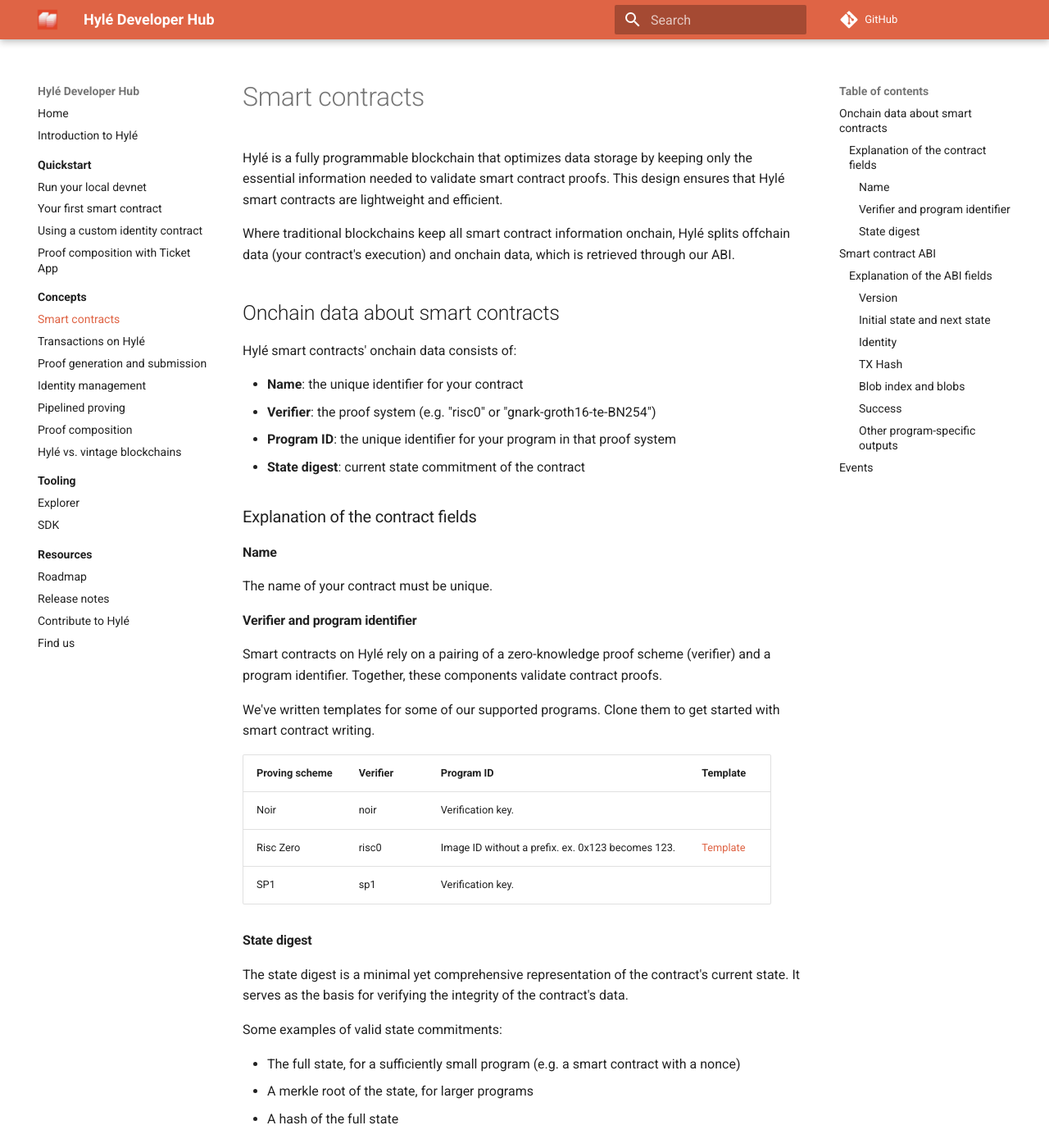
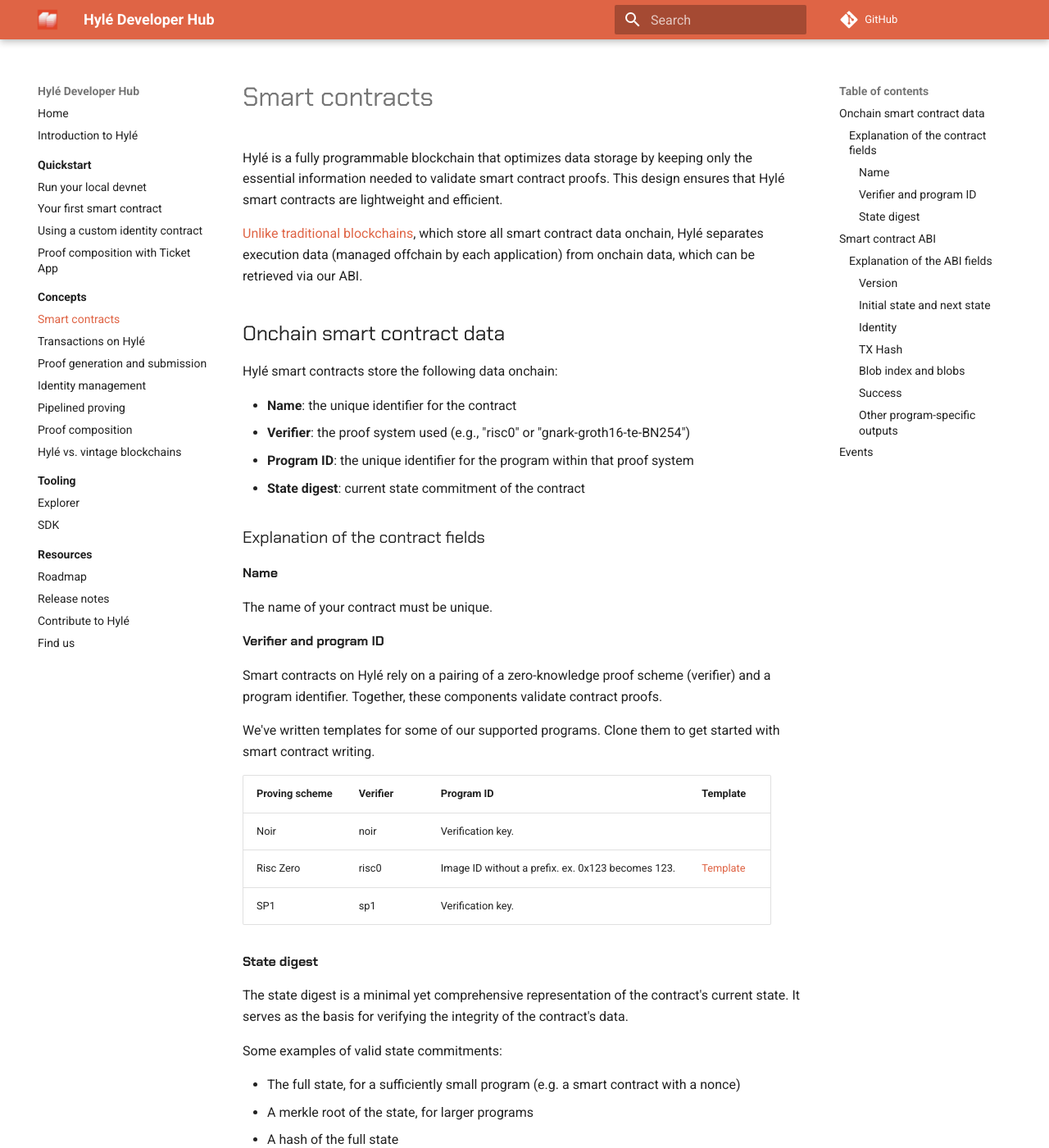
Before and after one commit to Hyle-org/devhub-hyle, an MkDocs documentation site: the page built from docs/concepts/smart-contracts.md, in a window 1280 px wide and 1400 px high. Shown: the whole window at 82% size. Built offline with MkDocs 1.6.1 and Material for MkDocs 9.7.7, drawn with Linux system fonts in a browser that asks for light colours; plug-ins that fetch from the network failed and are left out; comment, search, counter and statistics services are not loaded.

Commit message:
privacy plugin + chakra petch headers

```diff
--- a/docs/assets/stylesheets/extra.css
+++ b/docs/assets/stylesheets/extra.css
@@ -1,3 +1,5 @@
+@import url('https://fonts.googleapis.com/css2?family=Chakra+Petch:wght@400;700&display=swap');
+
 :root {
     --md-primary-fg-color:        #DF6445;
     --md-primary-fg-color--light: #efb4aa;
@@ -6,6 +8,10 @@
     --md-accent-fg-color:        #DF6445;
     --md-accent-fg-color--light: #efb4aa;
     --md-accent-fg-color--dark:  #752517;
+}
+
+h1, h2, h3, h4, h5, h6 {
+    font-family: 'Chakra Petch', sans-serif !important;
 }
 
 /* Maximum space for text block */
--- a/docs/concepts/smart-contracts.md
+++ b/docs/concepts/smart-contracts.md
@@ -2,15 +2,15 @@
 
 Hylé is a fully programmable blockchain that optimizes data storage by keeping only the essential information needed to validate smart contract proofs. This design ensures that Hylé smart contracts are lightweight and efficient.
 
-Where traditional blockchains keep all smart contract information onchain, Hylé splits offchain data (your contract's execution) and onchain data, which is retrieved through our ABI.
+[Unlike traditional blockchains](./hyle-vs-vintage-blockchains.md), which store all smart contract data onchain, Hylé separates execution data (managed offchain by each application) from onchain data, which can be retrieved via our ABI.
 
-## Onchain data about smart contracts
+## Onchain smart contract data
 
-Hylé smart contracts' onchain data consists of:
+Hylé smart contracts store the following data onchain:
 
-- **Name**: the unique identifier for your contract
-- **Verifier**: the proof system (e.g. "risc0" or "gnark-groth16-te-BN254")
-- **Program ID**: the unique identifier for your program in that proof system
+- **Name**: the unique identifier for the contract
+- **Verifier**: the proof system used (e.g., "risc0" or "gnark-groth16-te-BN254")
+- **Program ID**: the unique identifier for the program within that proof system
 - **State digest**: current state commitment of the contract
 
 ### Explanation of the contract fields
@@ -19,7 +19,7 @@
 
 The name of your contract must be unique.
 
-#### Verifier and program identifier
+#### Verifier and program ID
 
 Smart contracts on Hylé rely on a pairing of a zero-knowledge proof scheme (verifier) and a program identifier. Together, these components validate contract proofs.
 
--- a/mkdocs.yml
+++ b/mkdocs.yml
@@ -5,6 +5,8 @@
   custom_dir: 'overrides'
   logo: assets/logo.png
   favicon: assets/logo.png
+  font:
+    text: Roboto
   palette:
     primary: custom
   features:
@@ -42,11 +44,12 @@
   - search
   - awesome-pages
   - mkdocs-video
+  - privacy
   - social:
       enabled: true
       cards_layout_options:
         background_color: "#1E2933"
-        font_family: Roboto
+        font_family: Chakra Petch
         color: "#DF6445"
 
 
```
